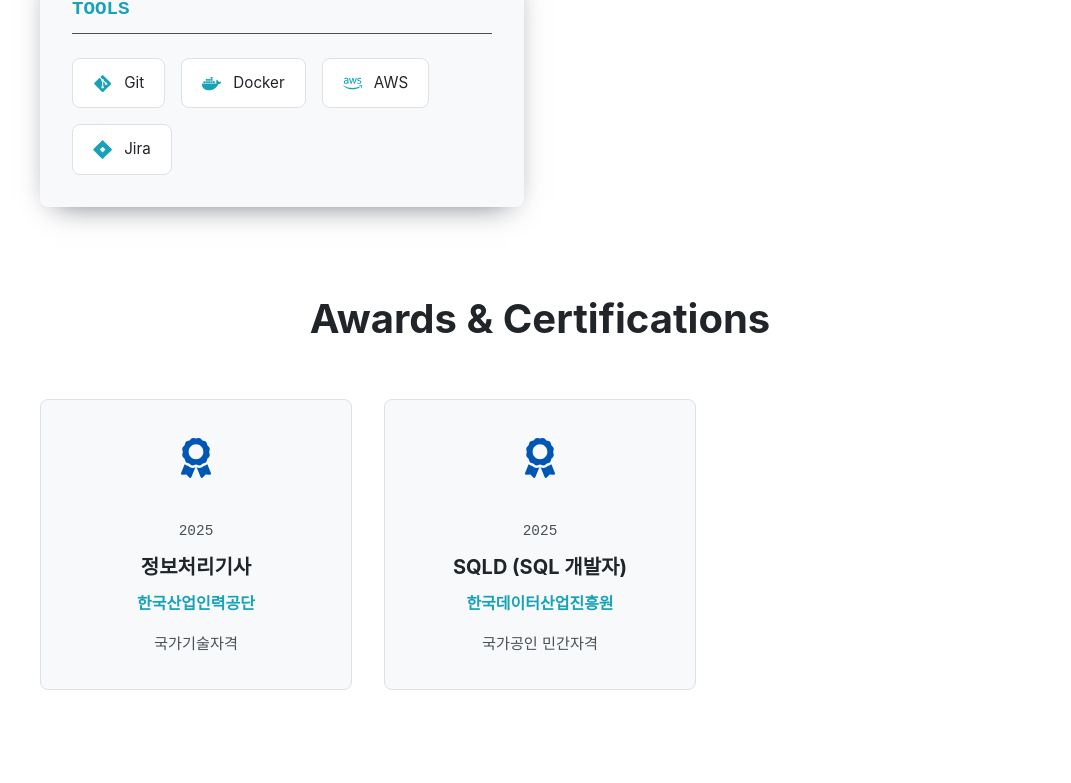
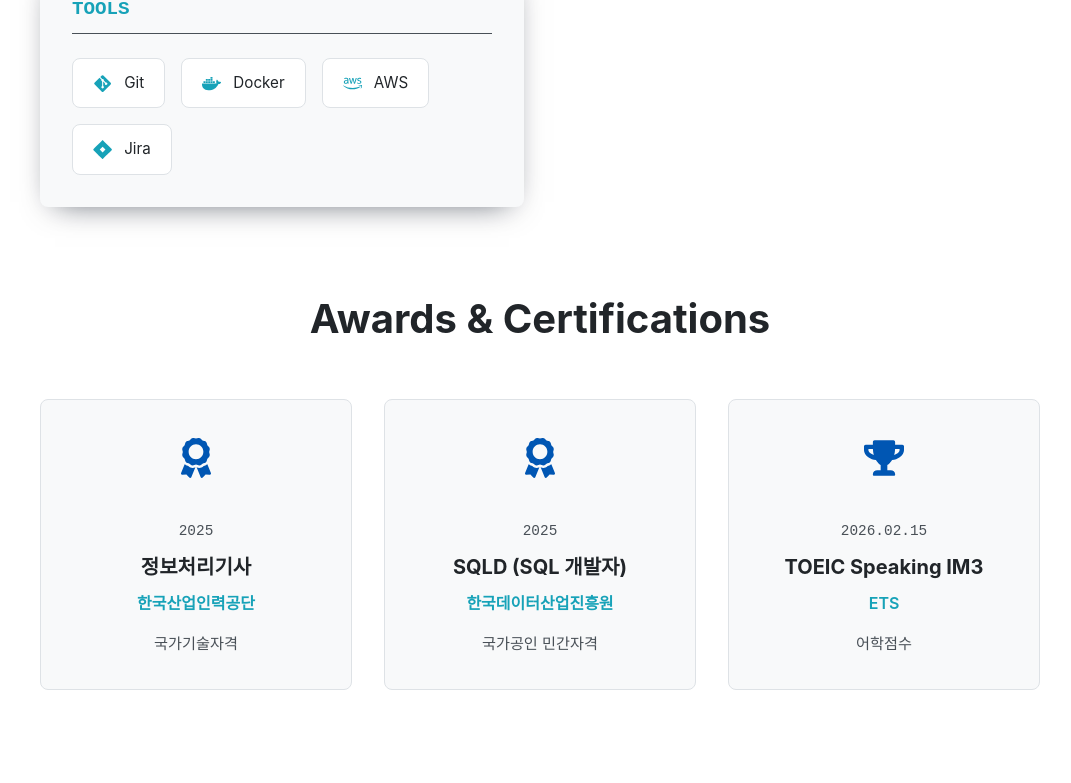
Before and after one commit to Clarus23/Clarus23.github.io, a React (Vite) app: page / in a window 1280 px wide. Shown: the part 1996-2779 px from the top of the page, without its empty margins (100-1171 px from the left). Built offline with nearby package versions, Linux system fonts and the light colour scheme.

Commit message:
fix: 어학점수 추가

```diff
--- a/src/data/awards.js
+++ b/src/data/awards.js
@@ -14,5 +14,13 @@
         organization: "한국데이터산업진흥원",
         description: "국가공인 민간자격",
         link: ""
+    },
+    {
+        id: 3,
+        title: "TOEIC Speaking IM3",
+        date: "2026.02.15",
+        organization: "ETS",
+        description: "어학점수",
+        link: ""
     }
 ];
--- a/src/data/skills.js
+++ b/src/data/skills.js
@@ -1,20 +1,20 @@
 export const skills = {
     backend: [
-        { name: "Java", level: 90 },
-        { name: "Spring Boot", level: 85 },
-        { name: "JPA", level: 80 },
-        { name: "MySQL", level: 80 },
-        { name: "Redis", level: 75 }
+        { name: "Java" },
+        { name: "Spring Boot" },
+        { name: "JPA" },
+        { name: "MySQL" },
+        { name: "Redis" }
     ],
     frontend: [
-        { name: "Vue.js", level: 80 },
-        { name: "JavaScript", level: 80 },
-        { name: "React", level: 70 }
+        { name: "Vue.js" },
+        { name: "JavaScript" },
+        { name: "React" }
     ],
     tools: [
-        { name: "Git", level: 85 },
-        { name: "Docker", level: 75 },
-        { name: "AWS", level: 70 },
-        { name: "Jira", level: 80 }
+        { name: "Git" },
+        { name: "Docker" },
+        { name: "AWS" },
+        { name: "Jira" }
     ]
 };
--- a/src/data/timeline.js
+++ b/src/data/timeline.js
@@ -9,6 +9,16 @@
             "기프티콘 관리 및 판매 서비스 개발",
             "MSA 아키텍처 설계 및 구축",
             "Spring Boot, React Native, Redis GEO 활용"
+        ]
+    },
+    {
+        id: 2,
+        title: "TOEIC Speaking IM3 취득",
+        type: "Certificate",
+        role: "어학점수",
+        period: "2026.02.15",
+        description: [
+            "ETS"
         ]
     },
     {
```
